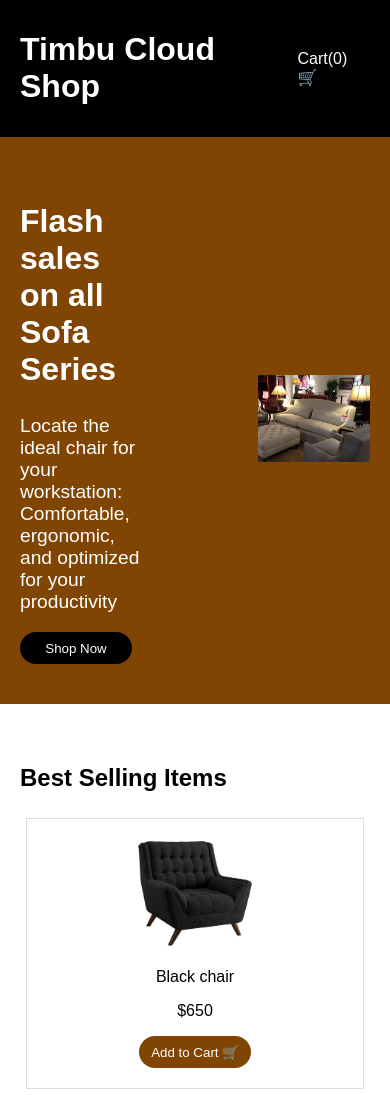
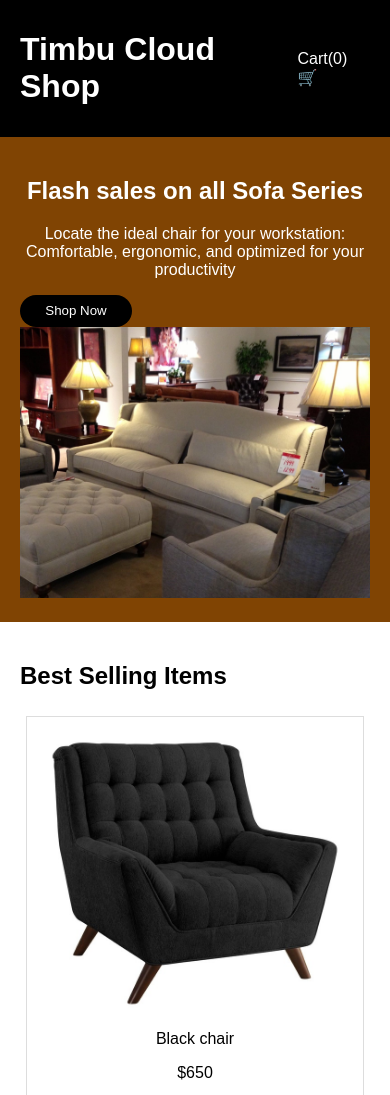
Before and after one commit to kblaq1178/Tinbu-shop, a plain HTML site: page index.html in a window 390 px wide. Shown: the top 1095 px of the page. Drawn offline with Linux system fonts and the light colour scheme.

Commit message:
Update style.css

```diff
--- a/style.css
+++ b/style.css
@@ -3,7 +3,6 @@ body {
     margin: 0;
     padding: 0;
     background-color: #f4f4f4;
-
 }
 
 .header-container {
@@ -15,7 +14,7 @@ body {
     align-items: center;
 }
 
-button{
+button {
     color: white;
     width: 7pc;
     height: 2pc;
@@ -23,50 +22,55 @@ border: none;
     border-radius: 1pc;
     cursor: pointer;
 }
-.shop-btn{
+
+.shop-btn {
     background: black;
 }
-.best-selling button{
+
+.best-selling button {
     background-color: #804403;
 }
-.best-selling button:focus{
+
+.best-selling button:focus {
     background-color: #4d2801;
+}
 
+.cart-modal button {
+    background-color: #804403;
 }
-.cart-modal button{
-    background-color: #804403
-}
-.payment-modal button{
+
+.payment-modal button {
     width: 8pc;
     height: 2pc;
-background-color: #804403
+    background-color: #804403;
 }
 
 .hero {
     display: flex;
-    justify-content: space-between;
+    flex-direction: column;
     align-items: center;
-    padding: 40px 20px;
+    padding: 20px;
     background-color: #804403;
     color: #fff;
 }
 
 .hero-text h2 {
     font-size: 2em;
+    text-align: center;
 }
 
 .hero-text p {
     font-size: 1.2em;
+    text-align: center;
 }
 
 .hero-image img {
-    max-width: 50%;
+    max-width: 100%;
     height: auto;
-    margin-left: 50%;
 }
 
 .best-selling {
-    padding: 40px 20px;
+    padding: 20px;
     background-color: #fff;
 }
 
@@ -76,18 +80,16 @@ background-color: #804403
     justify-content: space-between;
 }
 
-
 .product {
     border: 1px solid #ddd;
     margin: 6px;
     padding: 20px;
     text-align: center;
-    width: 400px;
+    width: 100%;
 }
 
-
 .product img {
-    max-width: 40%;
+    max-width: 100%;
     height: auto;
 }
 
@@ -111,8 +113,7 @@ background-color: #804403
     width: 100%;
     height: 100%;
     overflow: auto;
-    background-color: rgb(0,0,0);
-    background-color: rgba(0,0,0,0.4);
+    background-color: rgba(0, 0, 0, 0.4);
     padding-top: 60px;
 }
 
@@ -121,7 +122,7 @@ background-color: #804403
     margin: 5% auto;
     padding: 20px;
     border: 1px solid #888;
-    width: 80%;
+    width: 90%;
 }
 
 .close {
@@ -155,7 +156,6 @@ background-color: #804403
     height: 150px;
     object-fit: cover;
     border-radius: 1pc;
-
 }
 
 .payment-details form {
@@ -192,19 +192,21 @@ background-color: #804403
     margin: 5px 0;
 }
 
-form{
+form {
     background-color: #804403;
     padding: 2pc;
     color: white;
 }
-.i1, .i2{
+
+.i1, .i2 {
     width: 100%;
     height: 2pc;
     border: none;
     background-color: white;
     color: black;
 }
-.i3{
+
+.i3 {
     width: 32.77%;
     height: 2pc;
     border: none;
@@ -212,8 +214,36 @@ form{
     color: black;
 }
 
-.sub-btn{
+.sub-btn {
     border-radius: 0;
     justify-content: center;
     width: 350pc;
 }
+
+@media (max-width: 768px) {
+    .hero {
+        flex-direction: column;
+    }
+
+    .hero-text h2 {
+        font-size: 1.5em;
+    }
+
+    .hero-text p {
+        font-size: 1em;
+    }
+
+    .hero-image img {
+        max-width: 100%;
+        margin: 0;
+    }
+
+    .product {
+        width: 100%;
+    }
+
+    .cart-item img {
+        width: 50px;
+        height: 50px;
+    }
+}
```
Lines whose indentation alone changed are shown as unchanged.
